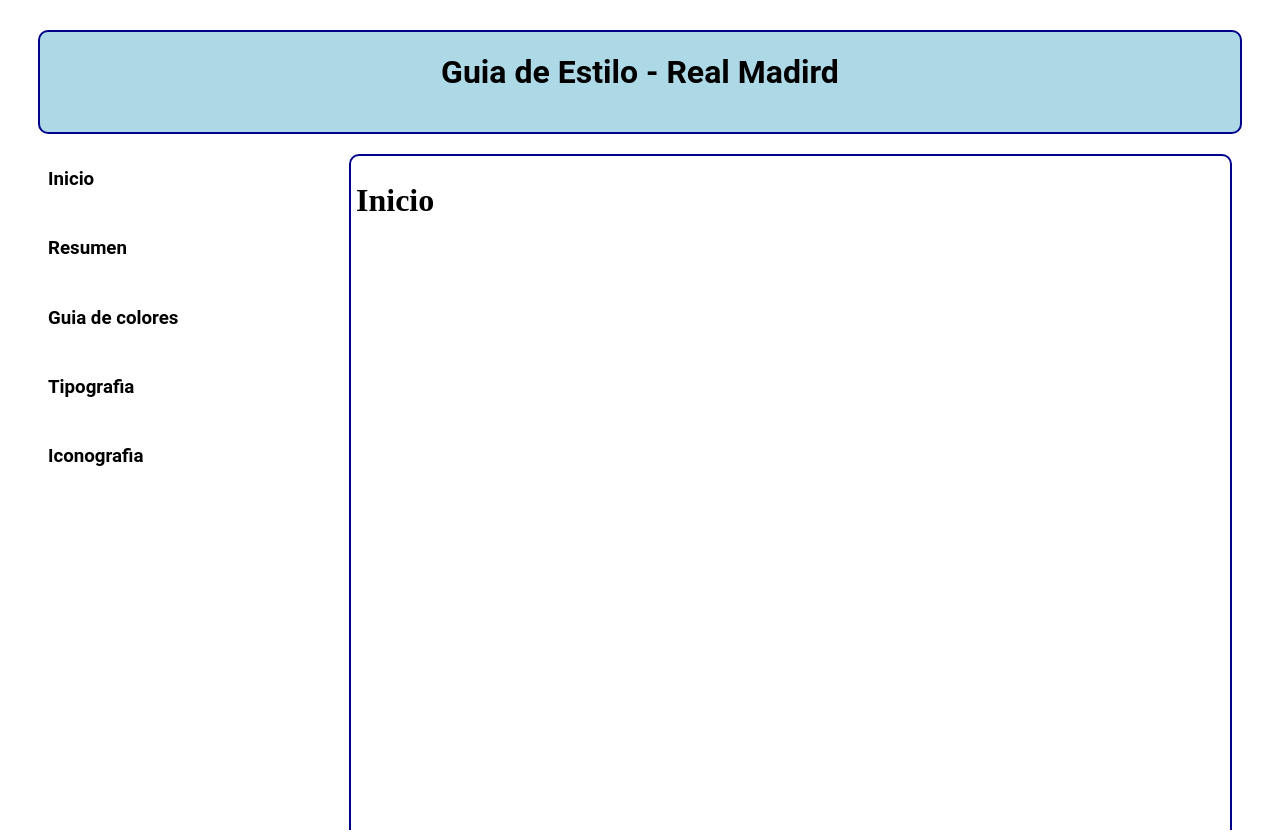
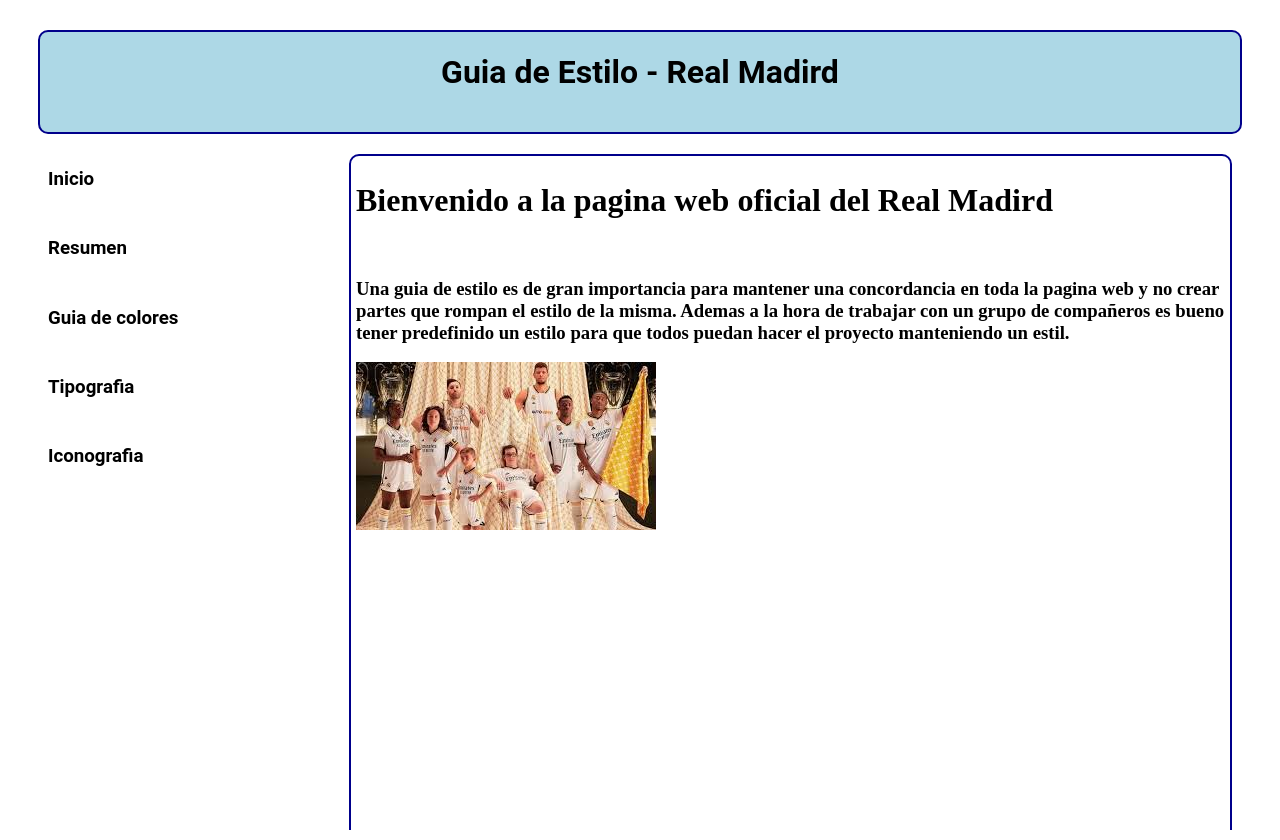
Before and after one commit to jgarvel076/disenografico, a plain HTML site: page Tema 01/Proyecto/inicio.html in a window 1280 px wide. Drawn offline with Linux system fonts and the light colour scheme; a web font is replaced by a local one.

Commit message:
proyecto

```diff
--- a/Tema 01/Proyecto/inicio.html
+++ b/Tema 01/Proyecto/inicio.html
@@ -39,7 +39,10 @@
                     </a>            </div>
         </div>
         <div class="zonaContenido">
-            <h1>Inicio</h1>
+            <h1>Bienvenido a la pagina web oficial del Real Madird</h1>
+            <br>
+            <h3>Una guia de estilo es de gran importancia para mantener una concordancia en toda la pagina web y no crear partes que rompan el estilo de la misma. Ademas a la hora de trabajar con un grupo de compañeros es bueno tener predefinido un estilo para que todos puedan hacer el proyecto manteniendo un estil. </h3>
+            <img src="equipo.jpeg">
         </div>
     </div>
 </body>
```
Also changed, not shown: Tema 01/Proyecto/equipo.jpeg (added).
